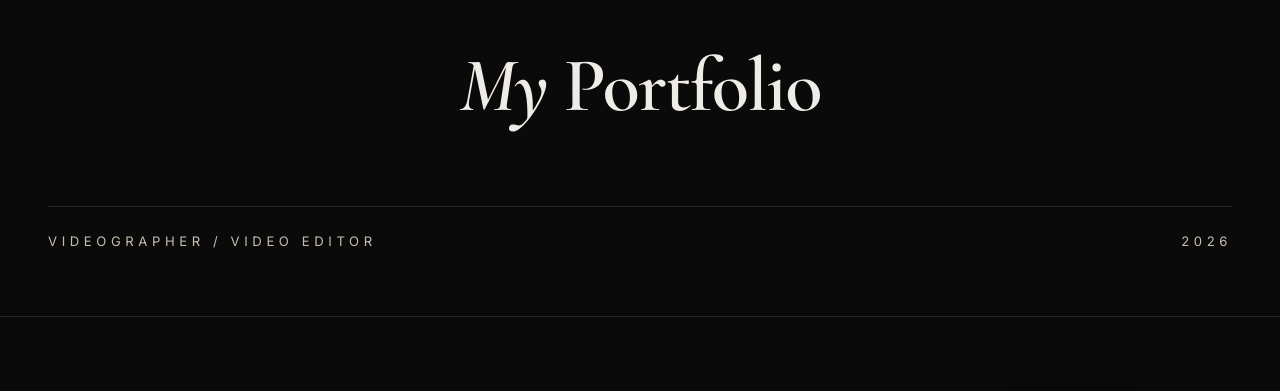
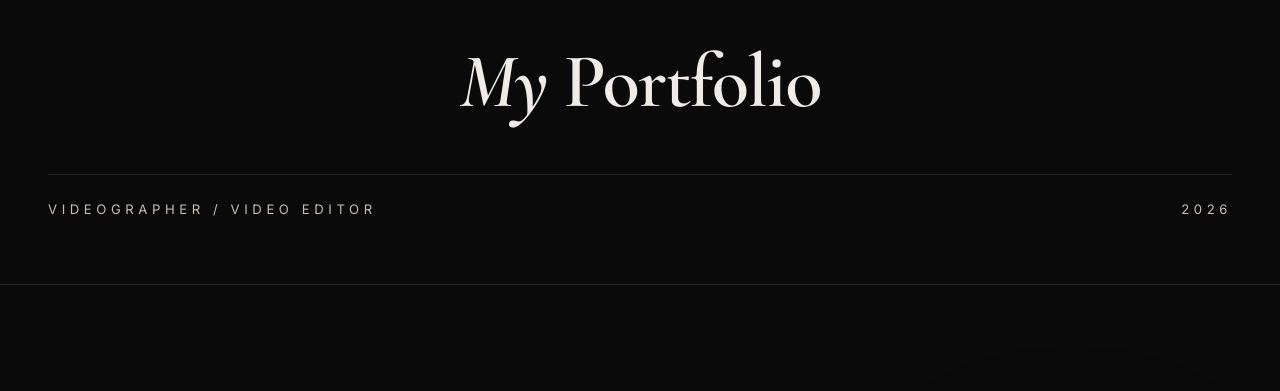
Before and after one commit to pachuau10/portfolio_opa, a Django app: page / in a window 1280 px wide. Shown: the part 489-880 px from the top of the page. Run offline with Django 5.2, Linux system fonts and the light colour scheme; data that the repository does not hold is empty; some libraries are stand-ins or nearby versions; some web fonts are replaced.

```diff
--- a/static/css/style.css
+++ b/static/css/style.css
@@ -176,7 +176,22 @@ ul, ol { list-style: none; }
   position: relative;
   z-index: 2;
   letter-spacing: -0.02em;
-  margin-top: 2rem;
+  /* Adjust this margin to control the gap precisely */
+  margin-top: 1rem;
+  margin-bottom: 1.5rem;
+}
+
+.hero-meta {
+  display: flex;
+  justify-content: space-between;
+  /* Set margin-top to 0 to remove the extra gap */
+  margin-top: 0;
+  font-size: .82rem;
+  letter-spacing: .35em;
+  color: var(--ink-soft);
+  border-top: 1px solid var(--line);
+  padding-top: 1.5rem;
+  animation: fadeUp 1s var(--ease) 2s both;
 }
 .hero-line { display: block; }
 .hero-line .italic { font-style: italic; font-family: var(--display); }
@@ -192,8 +207,10 @@ ul, ol { list-style: none; }
 }
 
 .hero-meta {
-  display: flex; justify-content: space-between;
-  margin-top: 2rem;
+  display: flex;
+  justify-content: space-between;
+  /* Set margin-top to 0 to remove the extra gap */
+  margin-top: 0;
   font-size: .82rem;
   letter-spacing: .35em;
   color: var(--ink-soft);
--- a/templates/portfolio/index.html
+++ b/templates/portfolio/index.html
@@ -20,7 +20,7 @@
       </svg>
     </div>
 
-<h1 class="hero-title" style="font-size: clamp(2.5rem, 6vw, 5rem); color: #F0EDE8; margin-top: 20px; margin-bottom: 20px;">
+<h1 class="hero-title" style="font-size: clamp(2.5rem, 6vw, 5rem); color: #F0EDE8;">
     <em class="reveal">M</em><em class="reveal">y</em>
     <span class="italic reveal">Portfolio</span>
 </h1>
```
